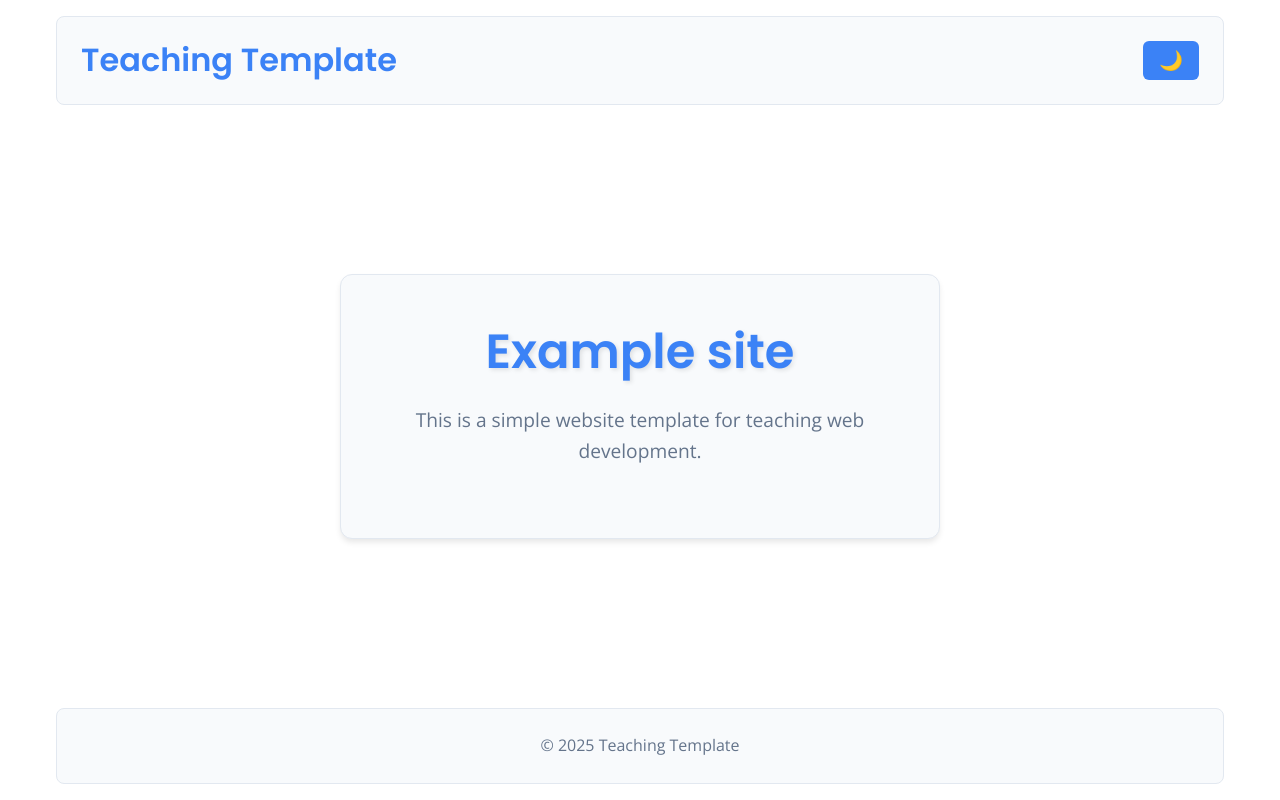
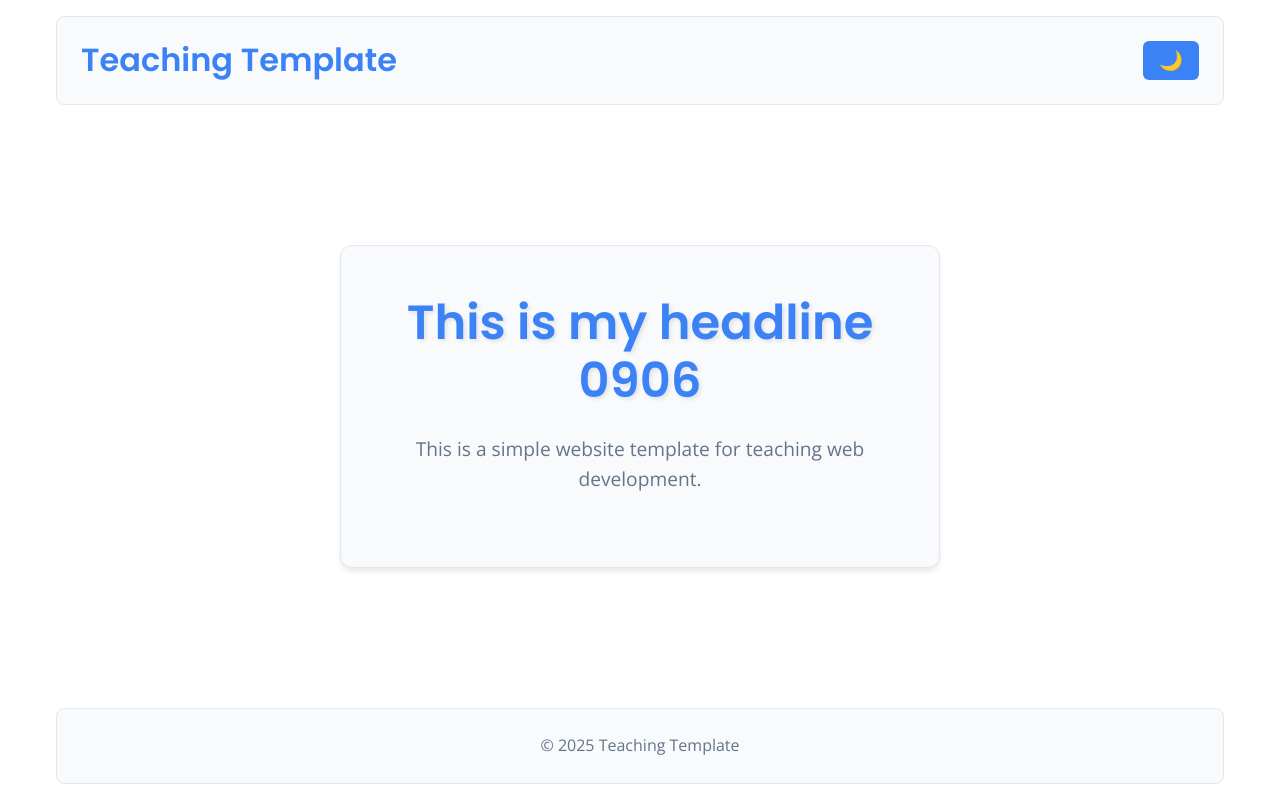
Before and after one commit to sharksandrobots/core-1-int-fa25, a plain HTML site: page index.html in a window 1280 px wide. Drawn offline with nearby package versions, Linux system fonts and the light colour scheme.

Commit message:
Updated index page

```diff
--- a/index.html
+++ b/index.html
@@ -19,7 +19,7 @@
 
         <main class="main-content">
             <div class="message-box">
-                <h2>Example site</h2>
+                <h2>This is my headline 0906</h2>
                 <p>This is a simple website template for teaching web development.</p>
             </div>
         </main>
```
